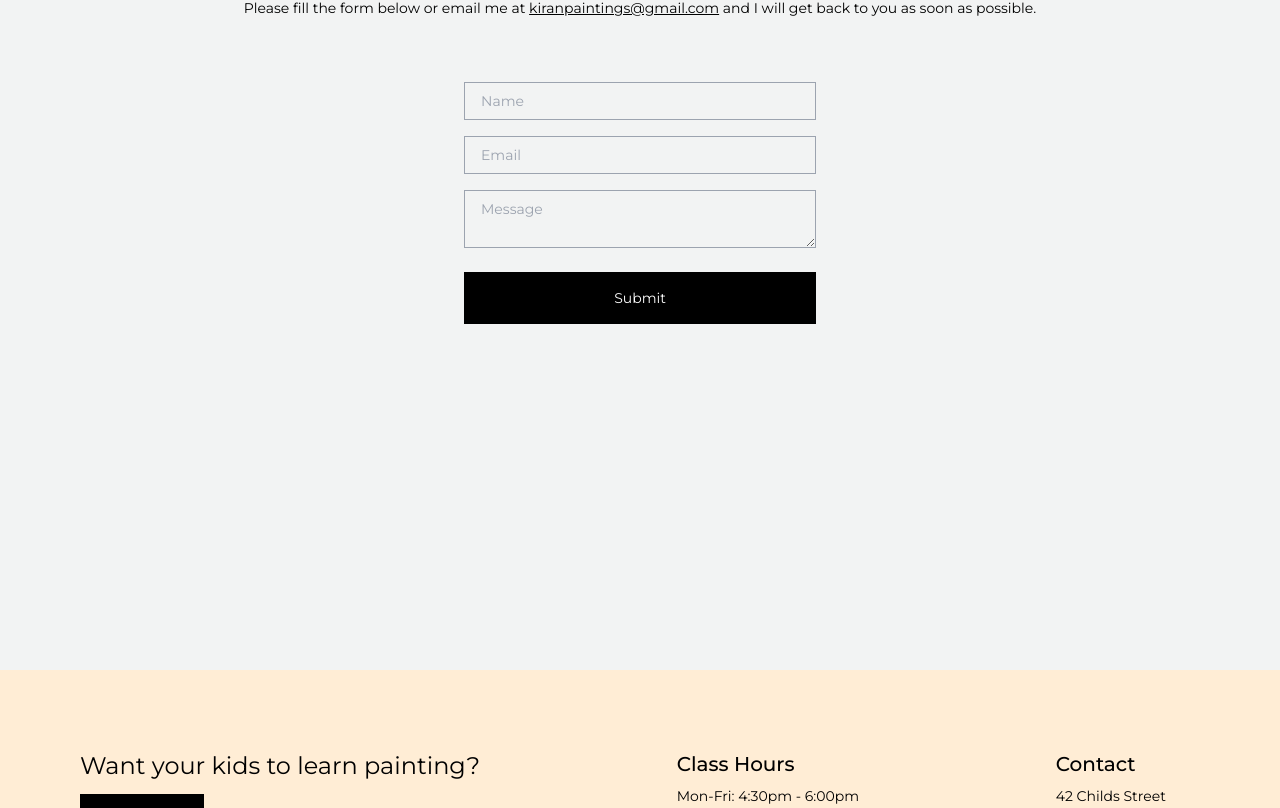
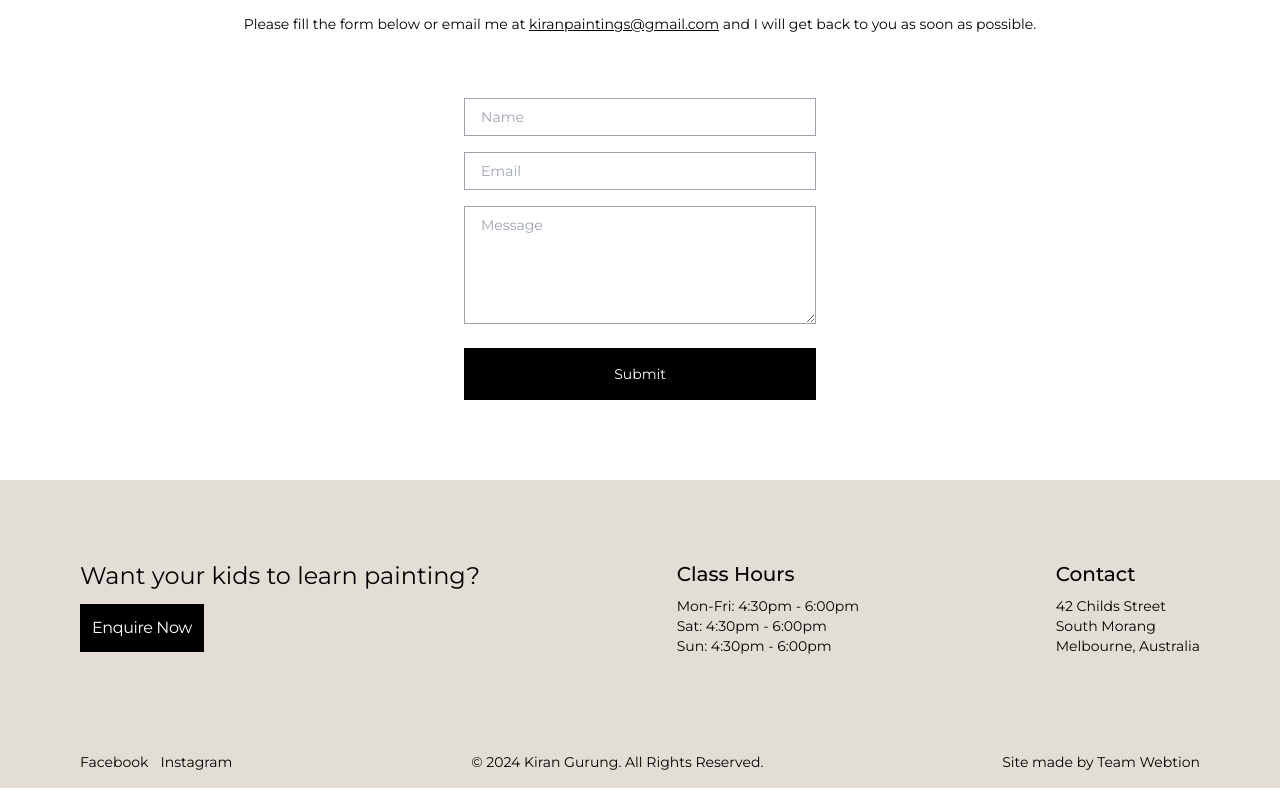
Before and after one commit to kyaakpa/genj3n, a Next.js app: page /contact in a window 1280 px wide. Shown: the part 250-1058 px from the top of the page. Built offline with nearby package versions, Linux system fonts and the light colour scheme.

Commit message:
fixed the padding and bg color

```diff
--- a/app/contact/page.jsx
+++ b/app/contact/page.jsx
@@ -2,7 +2,7 @@ import React from "react";
 
 const page = () => {
   return (
-    <div className="h-screen w-full bg-[#F2F3F3] pt-10 px-28">
+    <div className="h-auto w-full  pt-14 px-28">
       <div className="flex flex-col items-center w-full">
         <h1 className="text-4xl pb-12">Contact Me</h1>
         <p className="text-sm pb-16">
@@ -16,20 +16,21 @@ const page = () => {
           <input
             type="text"
             placeholder="Name"
-            className="bg-[#F2F3F3] border border-gray-400 py-2 px-4 active:outline-none focus:outline-none"
+            className="border border-gray-400 py-2 px-4 active:outline-none focus:outline-none"
           />
           <input
             type="text"
             placeholder="Email"
-            className=" bg-[#F2F3F3] border border-gray-400 py-2 px-4 active:outline-none focus:outline-none"
+            className="  border border-gray-400 py-2 px-4 active:outline-none focus:outline-none"
           />
           <textarea
             placeholder="Message"
-            className="bg-[#F2F3F3] border border-gray-400 py-2 px-4 active:outline-none focus:outline-none"
+            className="border border-gray-400 py-2 px-4 active:outline-none focus:outline-none"
+            rows={5}
           />
         </div>
         <button
-          className="bg-black text-white p-4 w-1/3 active:outline-none text-sm"
+          className="bg-black text-white p-4 w-1/3 active:outline-none text-sm mb-20"
           type="submit"
         >
           Submit
--- a/components/Footer.jsx
+++ b/components/Footer.jsx
@@ -4,7 +4,7 @@ import React from "react";
 const Footer = () => {
   return (
     <footer className="bottom-0">
-      <div className="bg-orange-100 flex justify-between p-20">
+      <div className="bg-[#E3DED5] flex justify-between p-20">
         <div>
           <p className="text-2xl">Want your kids to learn painting? </p>
           <button
@@ -31,7 +31,7 @@ const Footer = () => {
           </ul>
         </div>
       </div>
-      <div className="text-sm bg-orange-100 flex justify-between gap-4 px-20 py-4">
+      <div className="text-sm bg-[#E3DED5] flex justify-between gap-4 px-20 py-4">
         <div className="flex gap-3">
           <Link href="#">Facebook</Link>
           <Link href="#">Instagram</Link>
--- a/components/Navbar.js
+++ b/components/Navbar.js
@@ -53,7 +53,7 @@ const Navbar = () => {
       } z-10 transition-all duration-300 ease-in-out`}
     >
       <div
-        className={`w-full px-28 bg-[#F2F3F3] ${
+        className={`w-full px-28  ${
           scrolled ? "py-6" : "py-12"
         } transition-all duration-300 ease-in-out`}
       >
```
